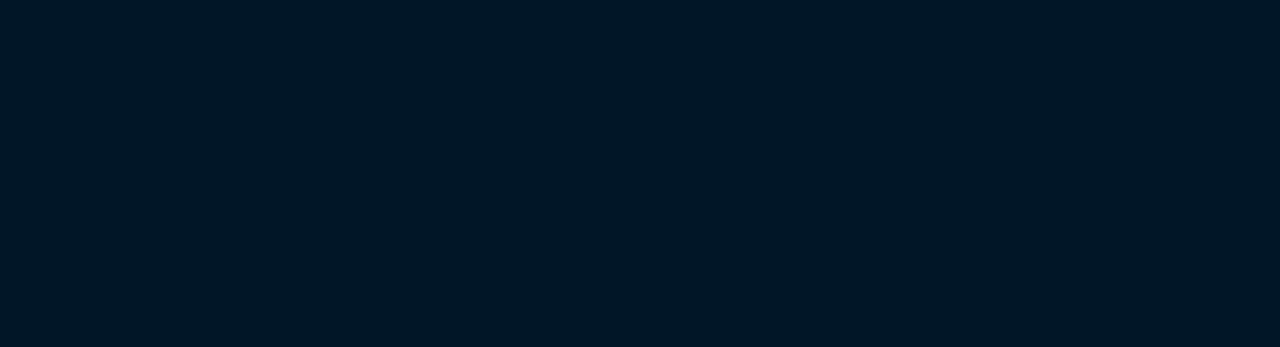
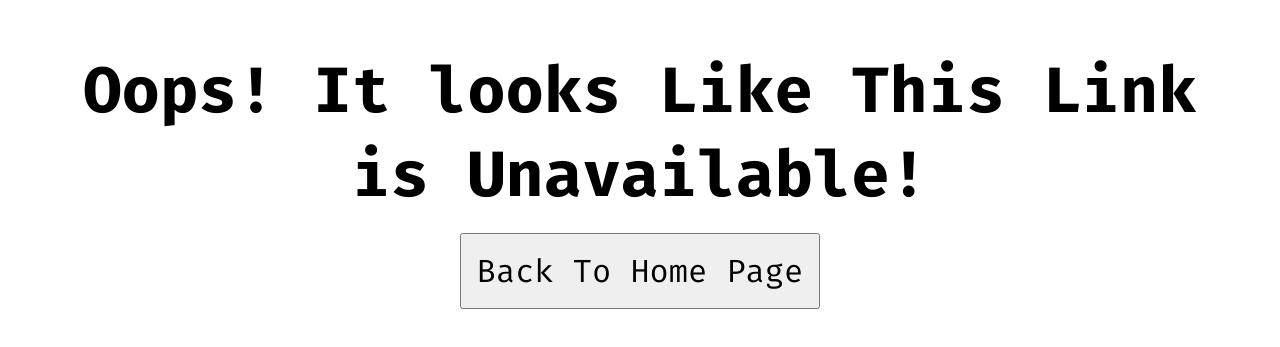
Before and after one commit to temidayo-falomo/Temidayo_Portfolio_1.0, a React (Create React App) app: page / in a window 1280 px wide. Before the commit this address had no page. Shown: the part 221-568 px from the top of the page. Built offline with nearby package versions, Linux system fonts and the light colour scheme.

Commit message:
updated routing

```diff
--- a/src/App.js
+++ b/src/App.js
@@ -1,23 +1,14 @@
 import React from "react";
 import "./App.css";
-import { BrowserRouter as Router, Route, Routes } from "react-router-dom";
-import About from "./pages/about/About";
-import Home from "./pages/home/Home";
-import Projects from "./pages/projects/Projects";
-import Contact from "./pages/contact/Contact";
+import ErrorPage from "./components/errorPage/ErrorPage";
+import RoutesContainer from "./RoutesContainer";
 
 function App() {
   return (
-    <Router>
-      <>
-        <Routes>
-          <Route exact path="/home" element={<Home />} />
-          <Route path="projects" element={<Projects />} />
-          <Route path="about" element={<About />} />
-          <Route path="contact-me" element={<Contact />} />
-        </Routes>
-      </>
-    </Router>
+    <>
+      <RoutesContainer />
+      <ErrorPage />
+    </>
   );
 }
 
--- /dev/null
+++ b/src/RoutesContainer.js
@@ -0,0 +1,25 @@
+import React from "react";
+import { BrowserRouter as Router, Route, Routes } from "react-router-dom";
+import About from "./pages/about/About";
+import Home from "./pages/home/Home";
+import Projects from "./pages/projects/Projects";
+import Contact from "./pages/contact/Contact";
+
+function RoutesContainer() {
+  return (
+    <>
+      <Router>
+        <>
+          <Routes>
+            <Route exact path="/home" element={<Home />} />
+            <Route path="projects" element={<Projects />} />
+            <Route path="about" element={<About />} />
+            <Route path="contact-me" element={<Contact />} />
+          </Routes>
+        </>
+      </Router>
+    </>
+  );
+}
+
+export default RoutesContainer;
--- /dev/null
+++ b/src/components/errorPage/ErrorPage.css
@@ -0,0 +1,22 @@
+.error-page {
+    height: 100vh;
+    width: 100%;
+    background-color: #fff;
+    color: #000;
+    display: flex;
+    align-items: center;
+    justify-content: center;
+    flex-direction: column;
+    gap: 1rem;
+}
+
+.error-page h1 {
+    font-size: 5vw;
+    text-align: center;
+    width: 90%;
+}
+
+.error-page a button {
+    padding: 15px;
+    font-size: 2rem;
+}
--- /dev/null
+++ b/src/components/errorPage/ErrorPage.jsx
@@ -0,0 +1,13 @@
+import React from 'react'
+import './ErrorPage.css'
+
+function ErrorPage() {
+  return (
+    <div className='error-page'>
+        <h1>Oops! It looks Like This Link is Unavailable!</h1>
+        <a href='/home'><button>Back To Home Page</button></a>
+    </div>
+  )
+}
+
+export default ErrorPage
```
